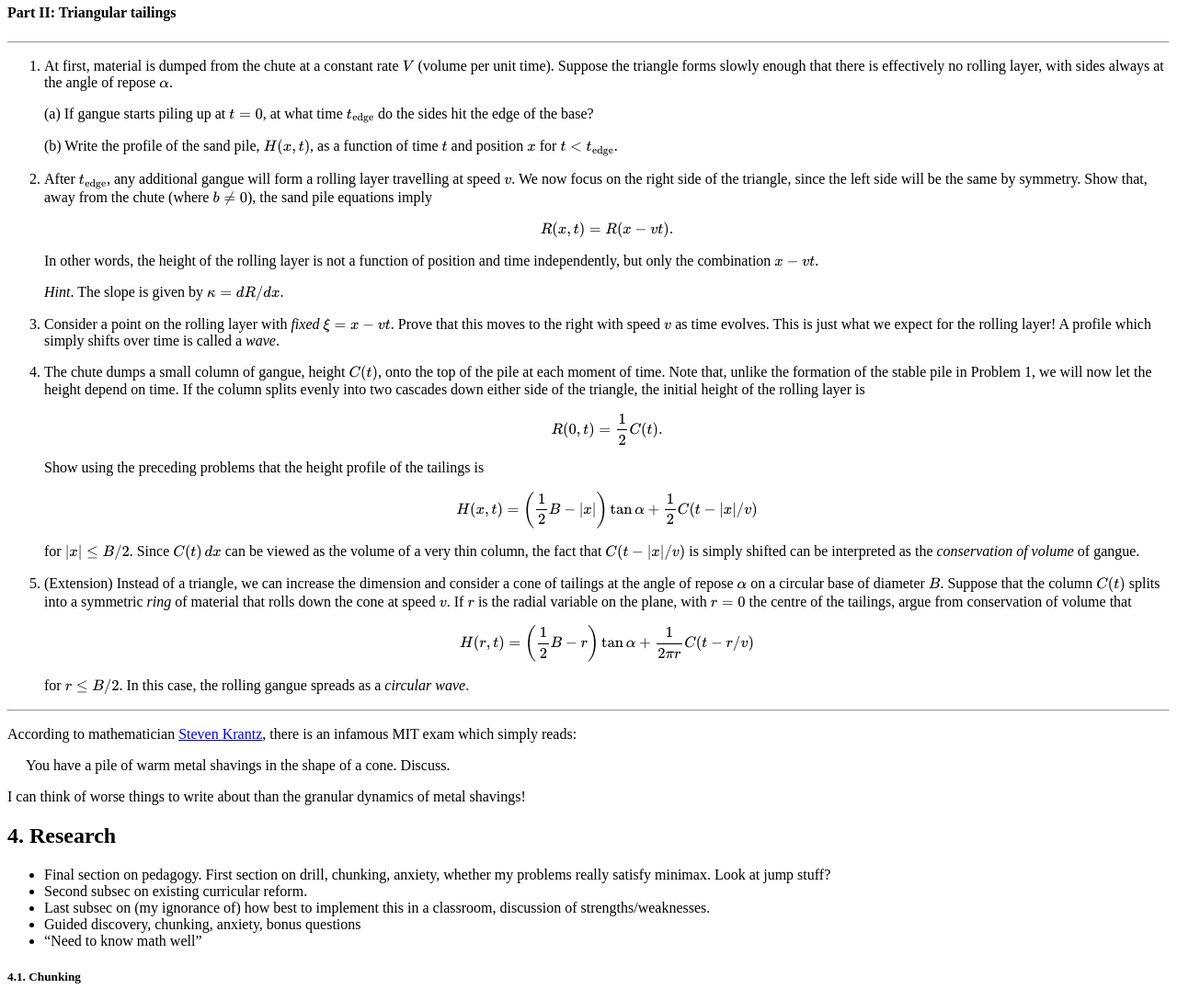
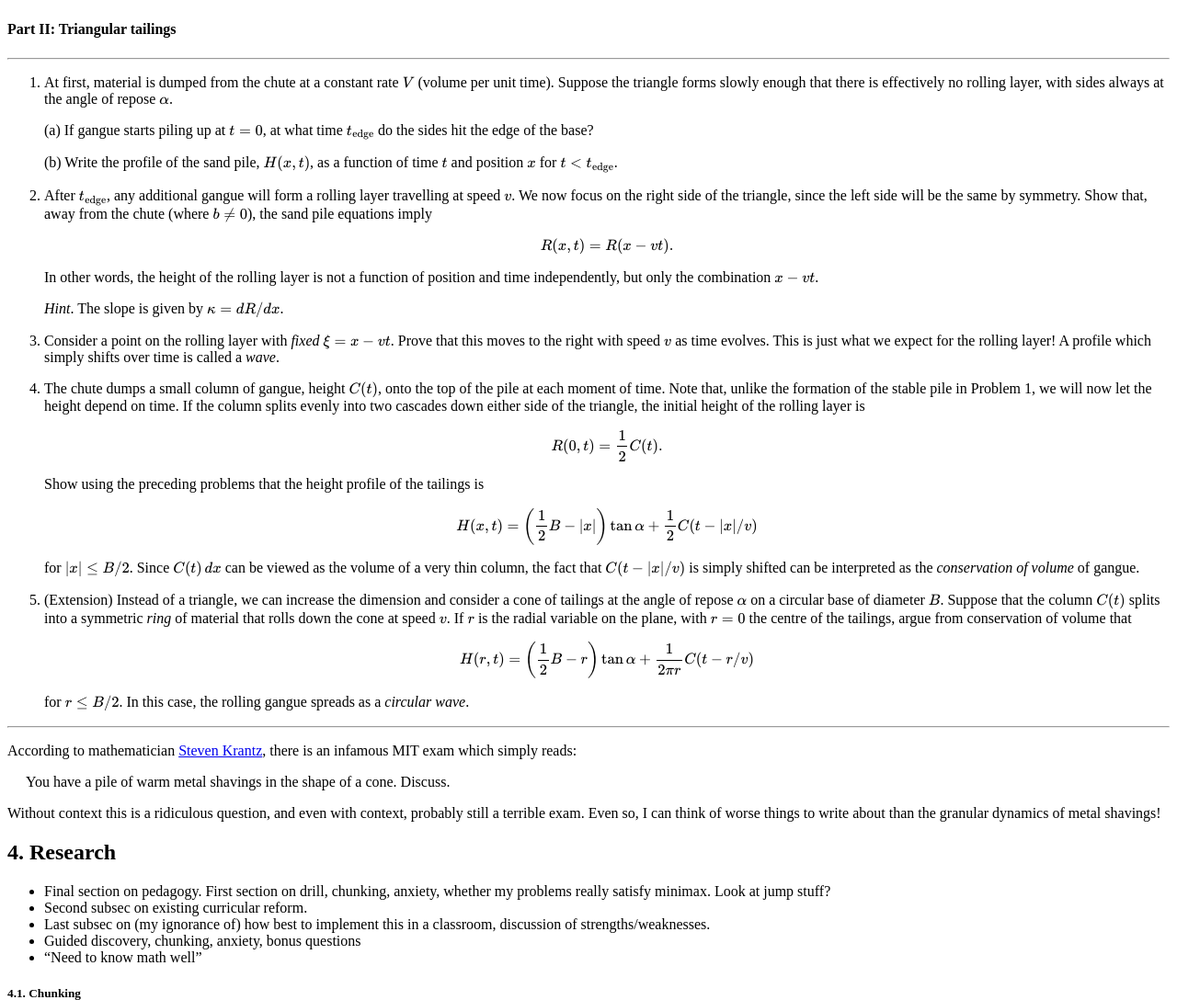
Before and after one commit to hapax/hapax.github.io, a Jekyll site: the page built from assets/teaching.md, in a window 1280 px wide and 1400 px high, scrolled down 22307 px. Shown: the part 312-1400 px from the top of the window at 92% size. Built offline with Jekyll 4.4.1, drawn with Linux system fonts in a browser that asks for light colours; our own code applies the rules of GitHub Pages for plain Markdown files; formulas are drawn with MathJax 3; a script that is not in the unit is left out; some of the changed text lies outside the part shown.

Commit message:
Update teaching.md

```diff
--- a/assets/teaching.md
+++ b/assets/teaching.md
@@ -1209,9 +1209,11 @@
 
 In a copper mine, ore is crushed to extract the metal, with
 the remaining material, called *gangue*, dumped from a chute into a
-triangular pile of *tailings*.
+triangular pile of tailings.
 Suppose the tailings sit in the middle of a base of width $B$, with a large drop
 to either side limiting the maximum size of the standing layer.
+We'll first consider slowly building a triangular standing layer, and
+then see how the rolling layer moves over it.
 
 #### Part II: Triangular tailings
 
@@ -1299,8 +1301,9 @@
 You have a pile of warm metal shavings in the shape of a cone. Discuss.
 </span>
 
-I can think of worse things to write about than the granular dynamics
-of metal shavings!
+Without context this is a ridiculous question, and even with context,
+probably still a terrible exam. Even so, I can think of worse things to write about than the granular dynamics of metal shavings!
+
 
 ## 4. Research <a id="sec-4" name="sec-4"></a>
 
```
